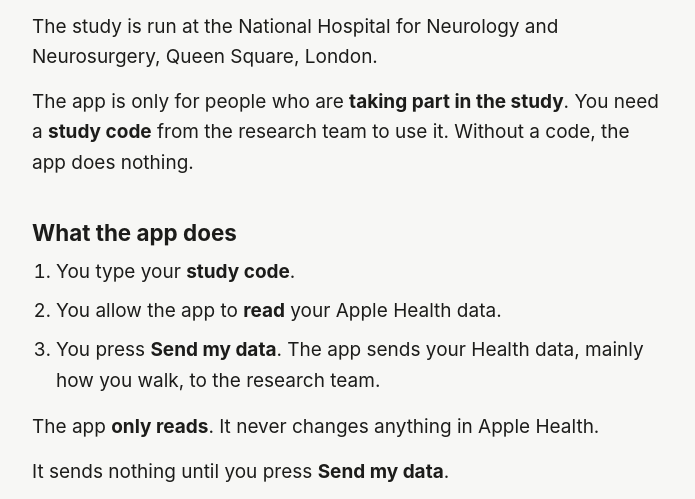
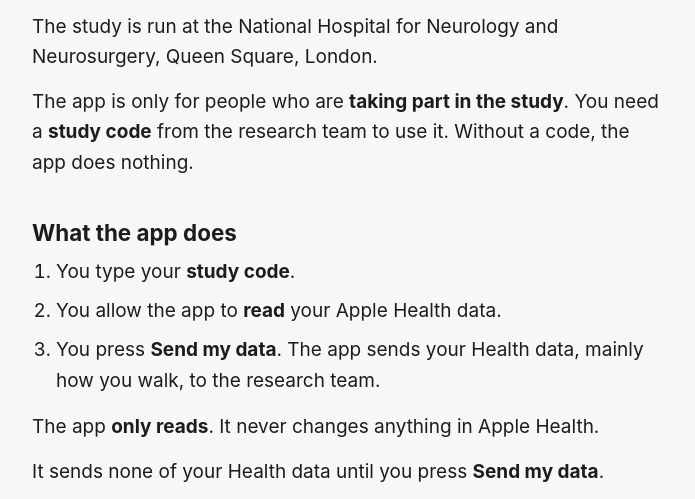
Before and after one commit to DibisKebab/incessus-info, a plain HTML site: page index.html in a window 1280 px wide. Shown: the part 278-777 px from the top of the page, without its empty margins (292-987 px from the left). Drawn offline with Linux system fonts and the light colour scheme.

Commit message:
Help page: exact wording about when data is sent
Co-Authored-By: Claude Fable 5.2 <noreply@anthropic.com>

```diff
--- a/index.html
+++ b/index.html
@@ -31,7 +31,7 @@
 <li>You press <strong>Send my data</strong>. The app sends your Health data, mainly how you walk, to the research team.</li>
 </ol>
 <p>The app <strong>only reads</strong>. It never changes anything in Apple Health.</p>
-<p>It sends nothing until you press <strong>Send my data</strong>.</p>
+<p>It sends none of your Health data until you press <strong>Send my data</strong>.</p>
 <p>The app does not give medical advice. If you are worried about your health, speak to your own doctor or nurse.</p>
 
 <h2>How to send your data</h2>
```
